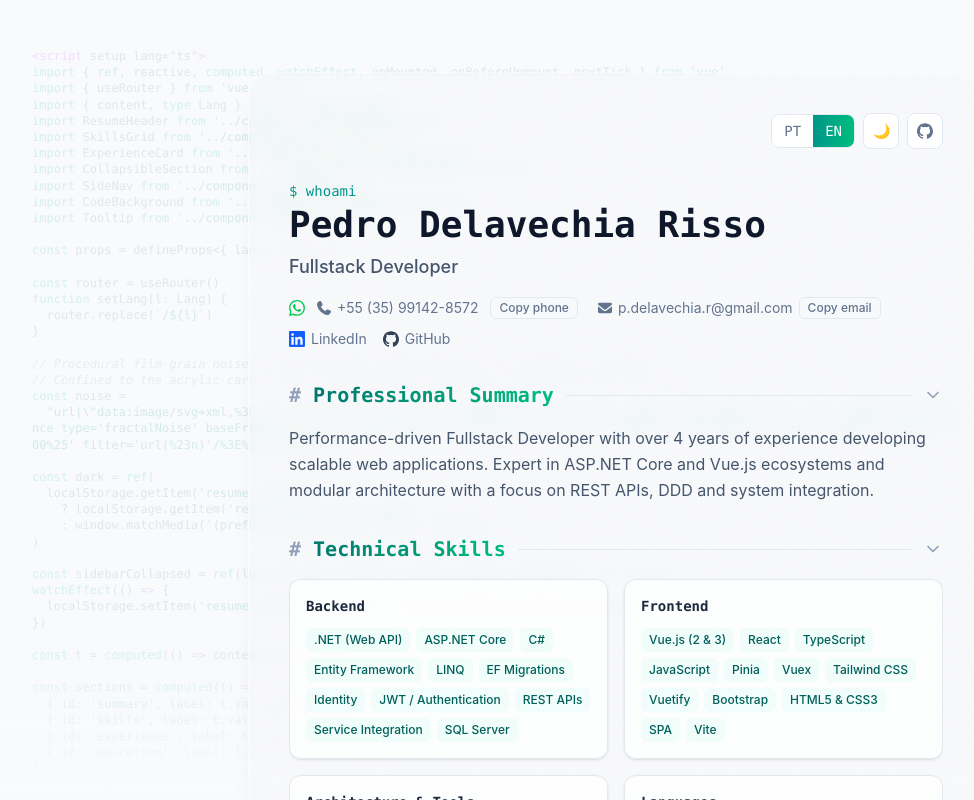
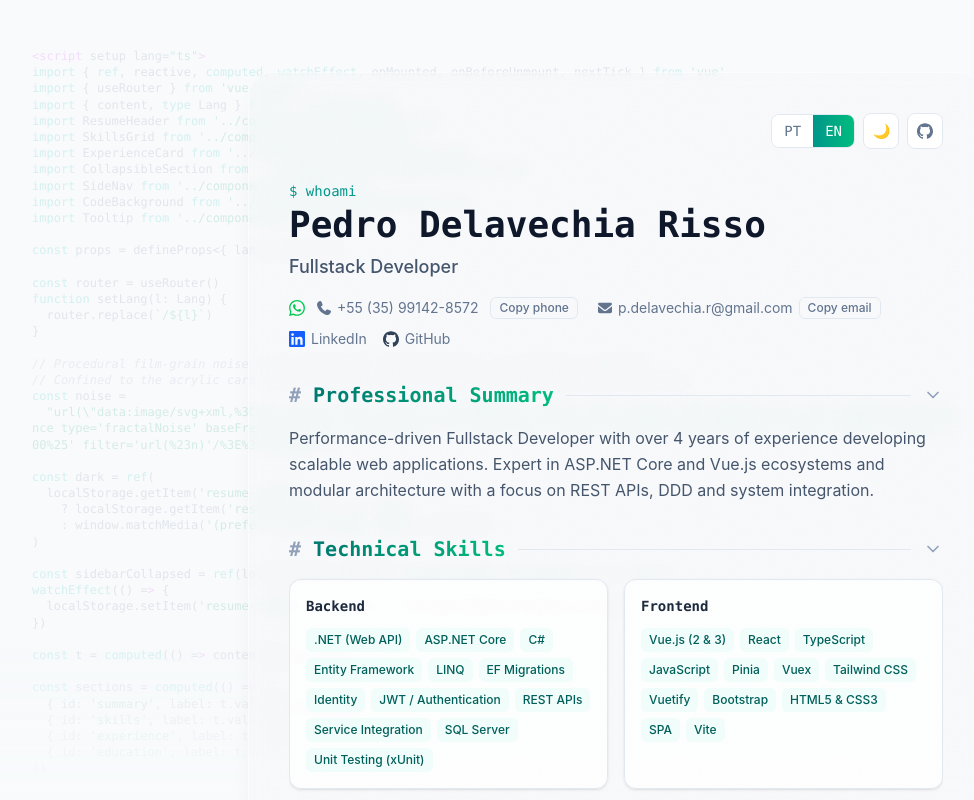
Before and after one commit to PedroDelaRisso/resume, a Vue app: page /en in a window 1280 px wide. Shown: the top 800 px of the page, without its empty margins (144-1118 px from the left). Built offline with nearby package versions, Linux system fonts and the light colour scheme.

Commit message:
Add unit testing to technical skills

```diff
--- a/src/data/resume.ts
+++ b/src/data/resume.ts
@@ -73,7 +73,7 @@
     skills: [
       {
         label: 'Backend',
-        items: ['.NET (Web API)', 'ASP.NET Core', 'C#', 'Entity Framework', 'LINQ', 'EF Migrations', 'Identity', 'JWT / Authentication', 'REST APIs', 'Service Integration', 'SQL Server'],
+        items: ['.NET (Web API)', 'ASP.NET Core', 'C#', 'Entity Framework', 'LINQ', 'EF Migrations', 'Identity', 'JWT / Authentication', 'REST APIs', 'Service Integration', 'SQL Server', 'Unit Testing (xUnit)'],
       },
       {
         label: 'Frontend',
@@ -171,7 +171,7 @@
     skills: [
       {
         label: 'Backend',
-        items: ['.NET (Web API)', 'ASP.NET Core', 'C#', 'Entity Framework', 'LINQ', 'EF Migrations', 'Identity', 'JWT / Autenticação', 'REST APIs', 'Integração entre Serviços', 'SQL Server'],
+        items: ['.NET (Web API)', 'ASP.NET Core', 'C#', 'Entity Framework', 'LINQ', 'EF Migrations', 'Identity', 'JWT / Autenticação', 'REST APIs', 'Integração entre Serviços', 'SQL Server', 'Testes Unitários (xUnit)'],
       },
       {
         label: 'Frontend',
```
